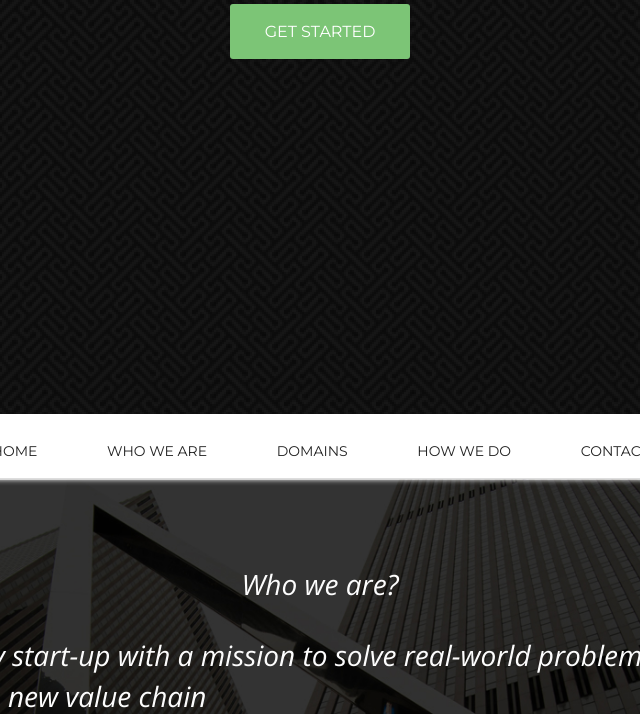
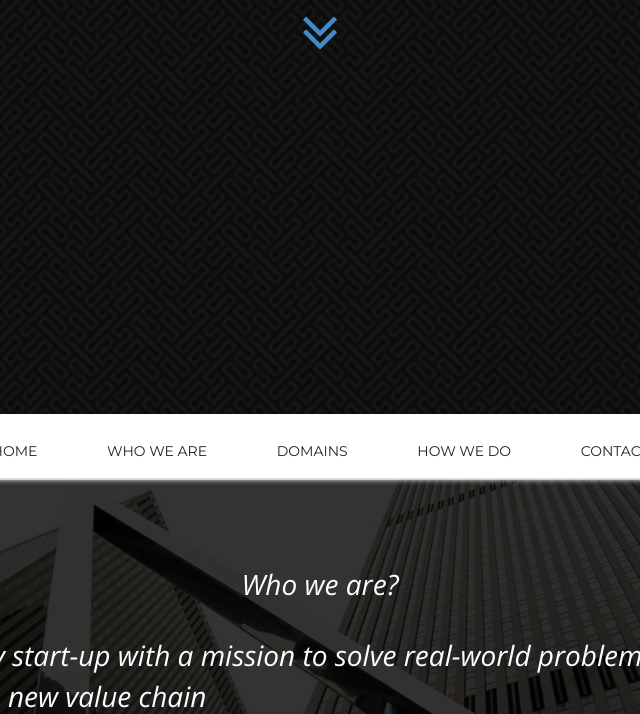
Before and after one commit to Nateshkumar108/DSI, a plain HTML site: page index.html in a window 1280 px wide. Shown: the part 386-1100 px from the top of the page, without its empty margins (320-960 px from the left). Drawn offline with nearby package versions, Linux system fonts and the light colour scheme.

Commit message:
'get started' icon changed

```diff
--- a/index.html
+++ b/index.html
@@ -43,7 +43,7 @@
 			<!-- <ul class="we-create animated fadeInUp delay-1s">
 				<li>This  website is work in progress</li>
 			</ul> -->
-			<a class="link animated fadeInUp delay-1s servicelink" href="#client">Get Started</a>
+			<a class=" fadeInUp delay-1s servicelink" href="#client"><i class="fa fa-angle-double-down" aria-hidden="true" style="font-size: 60px;"></i></a>
 		</div>
 	</header>
 	<!--header-end-->
```
